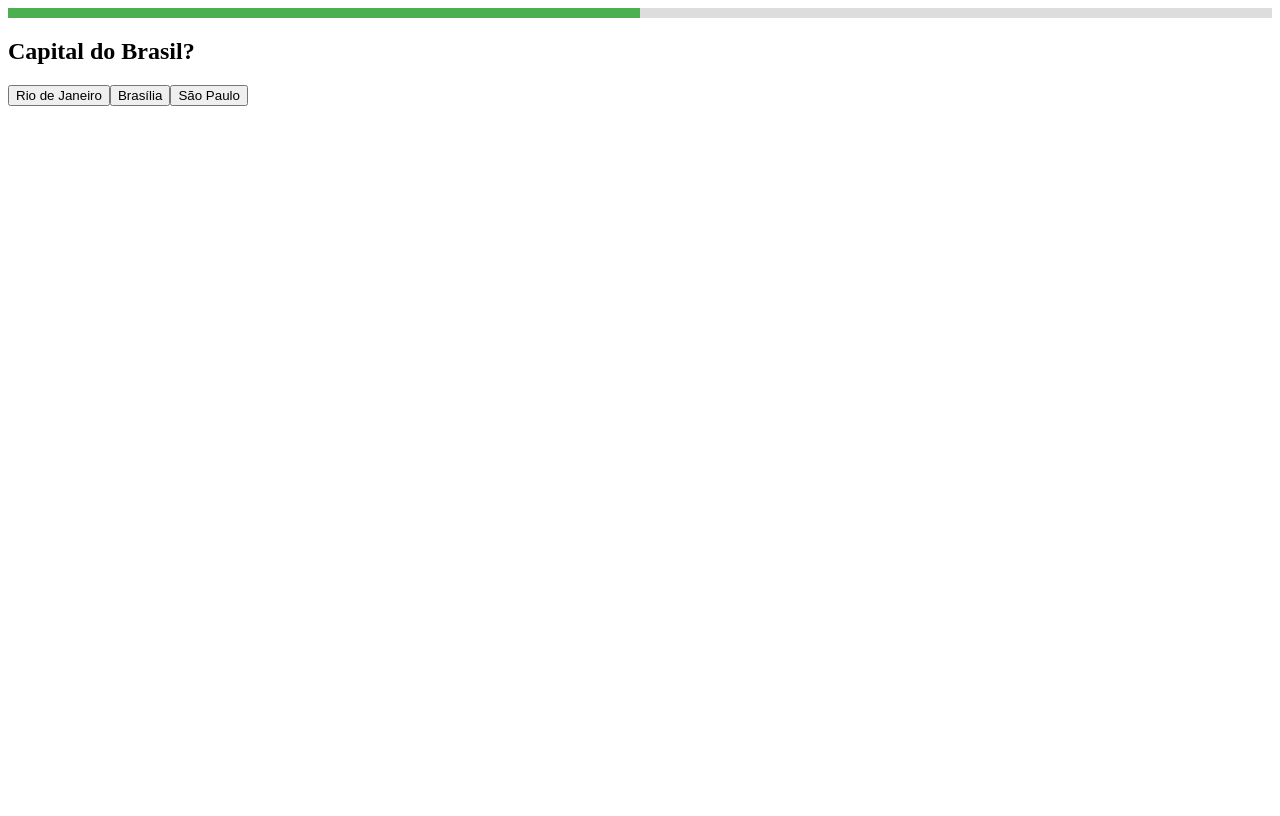
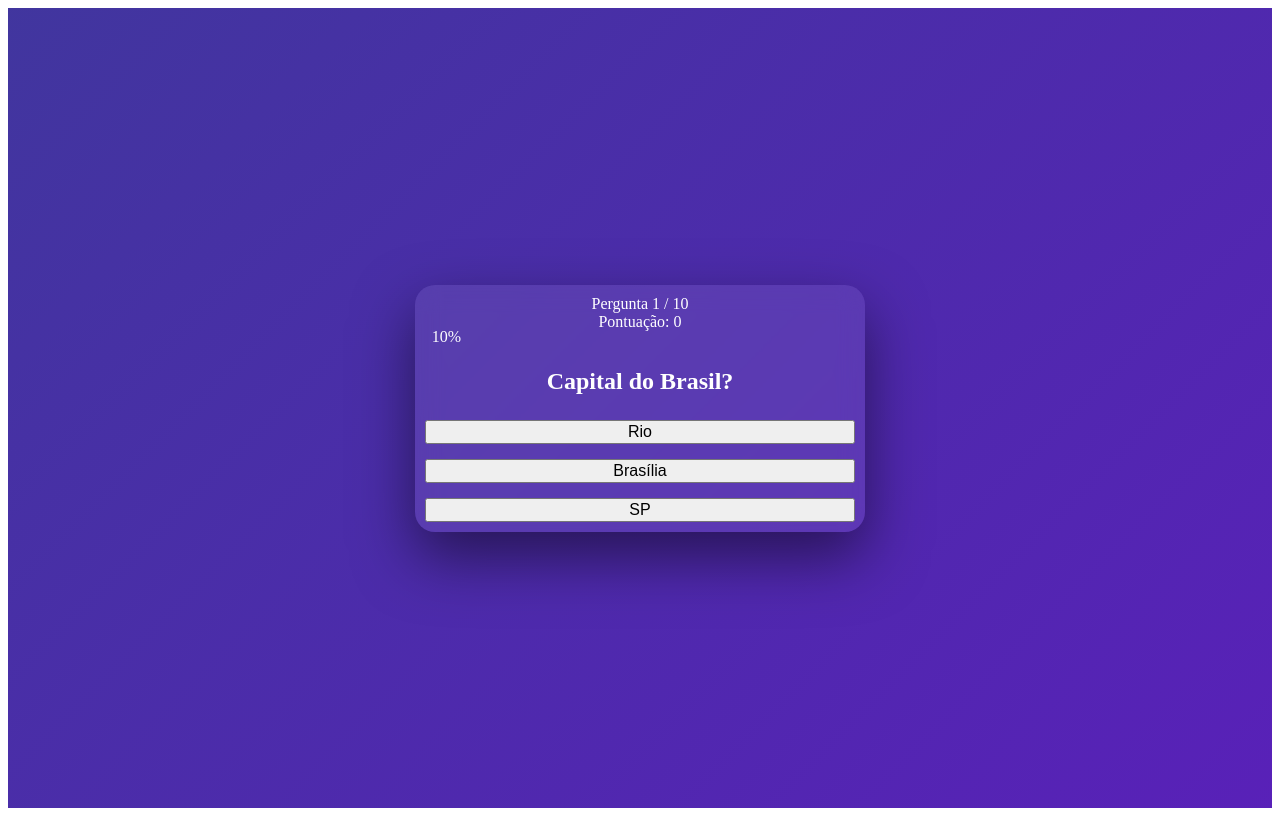
Before and after one commit to GBZINH006/quiz_pais, a React (Vite) app in the folder quiz/: page /quiz in a window 1280 px wide. Built offline with nearby package versions, Linux system fonts and the light colour scheme.

Commit message:
só sei que nadda sei

```diff
--- a/quiz/package.json
+++ b/quiz/package.json
@@ -11,6 +11,8 @@
   },
   "dependencies": {
     "canvas-confetti": "^1.9.4",
+    "primeicons": "^7.0.0",
+    "primereact": "^10.9.7",
     "react": "^18.2.0",
     "react-confetti": "^6.4.0",
     "react-dom": "^18.2.0",
--- a/quiz/src/hooks/useBackgroundMusic.js
+++ b/quiz/src/hooks/useBackgroundMusic.js
@@ -5,7 +5,8 @@ export default function useBackgroundMusic() {
   useEffect(() => {
     const audio = new Audio(musica);
     audio.loop = true;
-    audio.play();
+    audio.volume = 0.2;
+    audio.play().catch(() => {});
 
     return () => audio.pause();
   }, []);
--- a/quiz/src/pages/QuizPage.jsx
+++ b/quiz/src/pages/QuizPage.jsx
@@ -1,10 +1,10 @@
 import { useState } from "react";
 import { useNavigate } from "react-router-dom";
-import QuestionCard from "../components/QuestionCard";
-import ProgressBar from "../components/ProgressBar";
-import ScoreModal from "../components/ScoreModal";
+import { Card } from "primereact/card";
+import { Button } from "primereact/button";
+import { ProgressBar } from "primereact/progressbar";
 import useBackgroundMusic from "../hooks/useBackgroundMusic";
-
+import './index.css'
 import correctSound from "../assets/sounds/Correct.mp3";
 import errorSound from "../assets/sounds/Erro.mp3";
 
@@ -13,67 +13,126 @@ export default function QuizPage() {
   const navigate = useNavigate();
 
   const questions = [
-    {
-      question: "Capital do Brasil?",
-      options: ["Rio de Janeiro", "Brasília", "São Paulo"],
-      answer: "Brasília",
-    },
-    {
-      question: "Quanto é 3 x 4?",
-      options: ["7", "10", "12"],
-      answer: "12",
-    },
+    { q: "Capital do Brasil?", o: ["Rio", "Brasília", "SP"], a: "Brasília" },
+    { q: "2 + 2 = ?", o: ["3", "4", "5"], a: "4" },
+    { q: "React é?", o: ["Framework", "Biblioteca", "Linguagem"], a: "Biblioteca" },
+    { q: "HTML é?", o: ["Marcação", "Banco", "Lógica"], a: "Marcação" },
+    { q: "CSS serve pra?", o: ["Estilo", "Código", "Banco"], a: "Estilo" },
+    { q: "JS roda onde?", o: ["Browser", "Photoshop", "Word"], a: "Browser" },
+    { q: "Quem criou React?", o: ["Google", "Facebook", "Microsoft"], a: "Facebook" },
+    { q: "useState é?", o: ["Hook", "Classe", "API"], a: "Hook" },
+    { q: "Vite é?", o: ["Bundler", "Banco", "Framework"], a: "Bundler" },
+    { q: "JS é?", o: ["Interpretado", "Compilado", "Assembly"], a: "Interpretado" },
   ];
 
-  const [current, setCurrent] = useState(0);
+  const [i, setI] = useState(0);
   const [score, setScore] = useState(0);
-  const [showScore, setShowScore] = useState(false);
-  const [animate, setAnimate] = useState(false);
+  const [lock, setLock] = useState(false);
+  const [status, setStatus] = useState(null);
 
-  const correctAudio = new Audio(correctSound);
-  const errorAudio = new Audio(errorSound);
+  const correct = new Audio(correctSound);
+  const error = new Audio(errorSound);
 
-  function handleAnswer(option) {
-    if (option === questions[current].answer) {
-      correctAudio.play();
-      setScore((s) => s + 1);
-    } else {
-      errorAudio.play();
-    }
+  function answer(opt) {
+    if (lock) return;
+    setLock(true);
 
-    setAnimate(true);
+    const hit = opt === questions[i].a;
+    setStatus(hit ? "ok" : "err");
+
+    hit ? correct.play() : error.play();
+    if (hit) setScore(s => s + 1);
+
     setTimeout(() => {
-      setAnimate(false);
-      const next = current + 1;
-      if (next < questions.length) {
-        setCurrent(next);
-      } else {
-        setShowScore(true);
-      }
-    }, 300);
+      setStatus(null);
+      setLock(false);
+      if (i + 1 < questions.length) setI(i + 1);
+      else navigate("/win", { state: { score: hit ? score + 1 : score } });
+    }, 700);
   }
 
   return (
-    <div className="quiz-page">
-      <ProgressBar
-        progress={((current + 1) / questions.length) * 100}
-      />
+    <div style={styles.wrapper}>
+      <Card
+        title={`Pergunta ${i + 1} / ${questions.length}`}
+        subTitle={`Pontuação: ${score}`}
+        style={{
+          ...styles.card,
+          boxShadow:
+            status === "ok"
+              ? "0 0 40px #00ffae"
+              : status === "err"
+              ? "0 0 40px #ff4d6d"
+              : "0 25px 60px rgba(0,0,0,.5)"
+        }}
+      >
+        <ProgressBar
+          value={((i + 1) / questions.length) * 100}
+          style={styles.progress}
+        />
 
-      <div className={animate ? "fade-out" : "fade-in"}>
-        <QuestionCard
-          question={questions[current].question}
-          options={questions[current].options}
-          onAnswer={handleAnswer}
-        />
-      </div>
+        <h2 style={styles.question}>{questions[i].q}</h2>
 
-      {showScore && (
-        <ScoreModal
-          score={score}
-          total={questions.length}
-          onFinish={() => navigate("/win")}
-        />
-      )}
+        <div style={styles.options}>
+          {questions[i].o.map(opt => (
+            <Button
+              key={opt}
+              label={opt}
+              disabled={lock}
+              onClick={() => answer(opt)}
+              className="p-button-rounded p-button-lg"
+              style={styles.button}
+            />
+          ))}
+        </div>
+      </Card>
     </div>
   );
 }
+
+const styles = {
+  wrapper: {
+    minHeight: "100vh",
+    display: "flex",
+    justifyContent: "center",
+    alignItems: "center",
+    background: "linear-gradient(135deg,#1e1e2f,#3b3b98,#6a11cb)",
+    backgroundSize: "400% 400%",
+    animation: "gradient 10s ease infinite",
+  },
+
+  card: {
+    width: 450,
+    borderRadius: 20,
+    padding: 10,
+    textAlign: "center",
+    backdropFilter: "blur(12px)",
+    background: "rgba(255,255,255,0.08)",
+    color: "white",
+    animation: "fadeIn .6s ease",
+    transition: "all .3s ease"
+  },
+
+  progress: {
+    height: 12,
+    marginBottom: 25,
+    borderRadius: 10
+  },
+
+  question: {
+    marginBottom: 25,
+    fontSize: "1.5rem",
+    fontWeight: 600
+  },
+
+  options: {
+    display: "flex",
+    flexDirection: "column",
+    gap: 15
+  },
+
+  button: {
+    fontSize: "1rem",
+    transition: "transform .2s",
+  }
+};
--- /dev/null
+++ b/quiz/src/pages/index.css
@@ -0,0 +1,14 @@
+@keyframes fadeIn {
+  from { opacity: 0; transform: scale(.95); }
+  to { opacity: 1; transform: scale(1); }
+}
+
+@keyframes gradient {
+  0% { background-position: 0% 50%; }
+  50% { background-position: 100% 50%; }
+  100% { background-position: 0% 50%; }
+}
+
+.p-button:hover {
+  transform: scale(1.05);
+}
```
Also changed, not shown: 1 other file (tests, documents, lock files or other folders).
